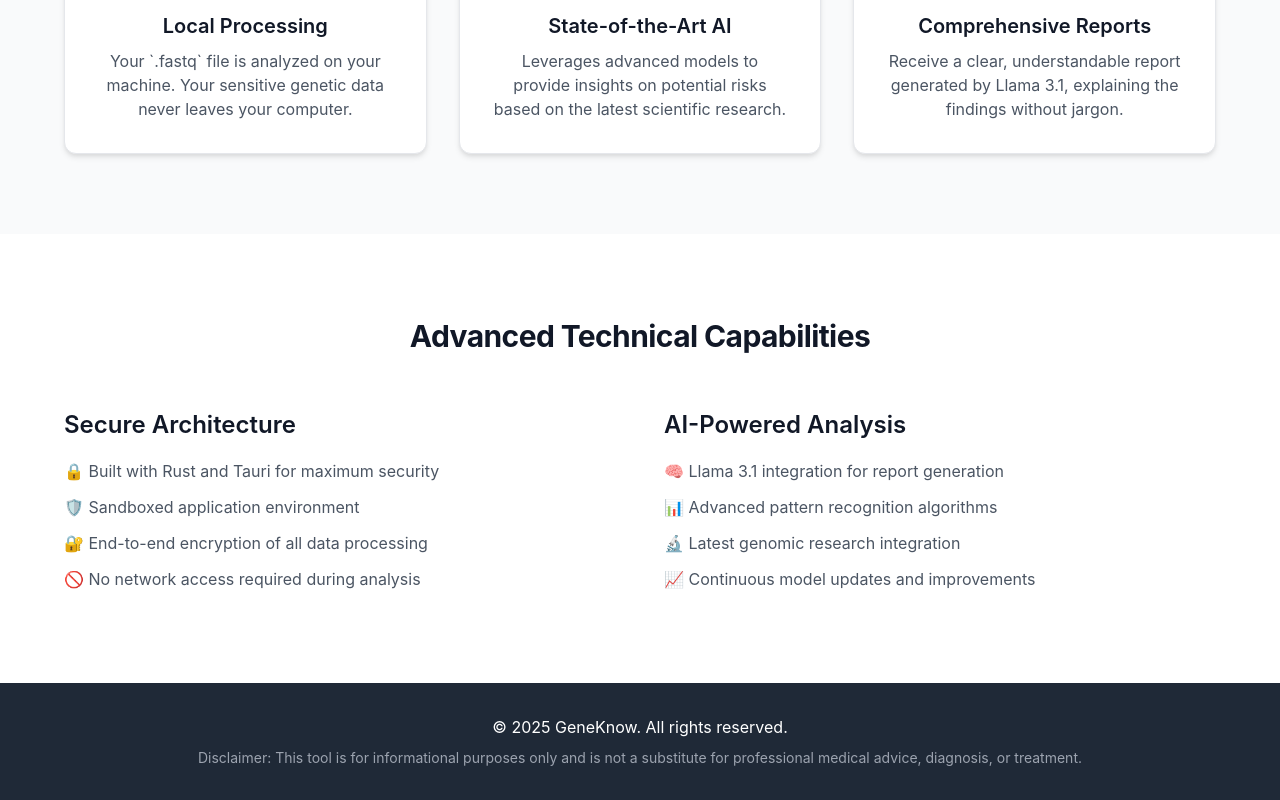
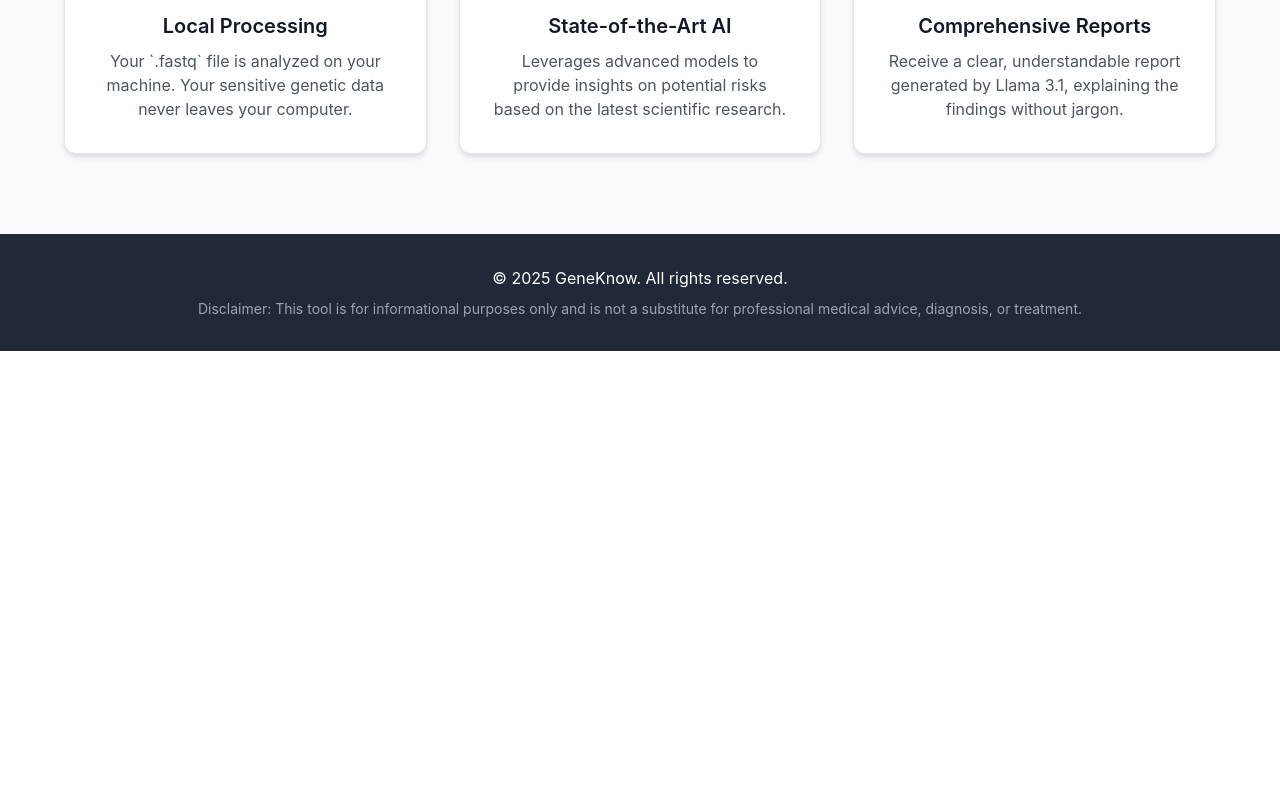
Before and after one commit to astrogirlnim/GeneKnow, a React (Vite) app in the folder desktop/ui/: page /features in a window 1280 px wide. Shown: the part 622-1422 px from the top of the page. After the commit the page ends 973 px from the top, so only its background shows below. Built offline with nearby package versions, Linux system fonts and the light colour scheme.

Commit message:
remove adcanced tech capability from features

```diff
--- a/desktop/ui/src/pages/FeaturesPage.tsx
+++ b/desktop/ui/src/pages/FeaturesPage.tsx
@@ -99,56 +99,6 @@ const FeaturesPage = () => (
         </div>
       </div>
     </section>
-
-    <section style={{ background: '#FFFFFF', padding: '5rem 0' }}>
-      <div style={{ maxWidth: '1200px', margin: '0 auto', padding: '0 1.5rem' }}>
-        <div style={{ textAlign: 'center', marginBottom: '3rem' }}>
-          <h2 style={{ fontSize: '1.875rem', fontWeight: 'bold', letterSpacing: '-0.02em', color: '#111827' }}>
-            Advanced Technical Capabilities
-          </h2>
-        </div>
-        <div style={{ display: 'grid', gridTemplateColumns: 'repeat(auto-fit, minmax(350px, 1fr))', gap: '3rem' }}>
-          <div>
-            <h3 style={{ fontSize: '1.5rem', fontWeight: '600', color: '#111827', marginBottom: '1rem' }}>
-              Secure Architecture
-            </h3>
-            <ul style={{ listStyle: 'none', padding: 0 }}>
-              <li style={{ marginBottom: '0.75rem', color: '#4B5563' }}>
-                🔒 Built with Rust and Tauri for maximum security
-              </li>
-              <li style={{ marginBottom: '0.75rem', color: '#4B5563' }}>
-                🛡️ Sandboxed application environment
-              </li>
-              <li style={{ marginBottom: '0.75rem', color: '#4B5563' }}>
-                🔐 End-to-end encryption of all data processing
-              </li>
-              <li style={{ marginBottom: '0.75rem', color: '#4B5563' }}>
-                🚫 No network access required during analysis
-              </li>
-            </ul>
-          </div>
-          <div>
-            <h3 style={{ fontSize: '1.5rem', fontWeight: '600', color: '#111827', marginBottom: '1rem' }}>
-              AI-Powered Analysis
-            </h3>
-            <ul style={{ listStyle: 'none', padding: 0 }}>
-              <li style={{ marginBottom: '0.75rem', color: '#4B5563' }}>
-                🧠 Llama 3.1 integration for report generation
-              </li>
-              <li style={{ marginBottom: '0.75rem', color: '#4B5563' }}>
-                📊 Advanced pattern recognition algorithms
-              </li>
-              <li style={{ marginBottom: '0.75rem', color: '#4B5563' }}>
-                🔬 Latest genomic research integration
-              </li>
-              <li style={{ marginBottom: '0.75rem', color: '#4B5563' }}>
-                📈 Continuous model updates and improvements
-              </li>
-            </ul>
-          </div>
-        </div>
-      </div>
-    </section>
   </Layout>
 )
 
```
